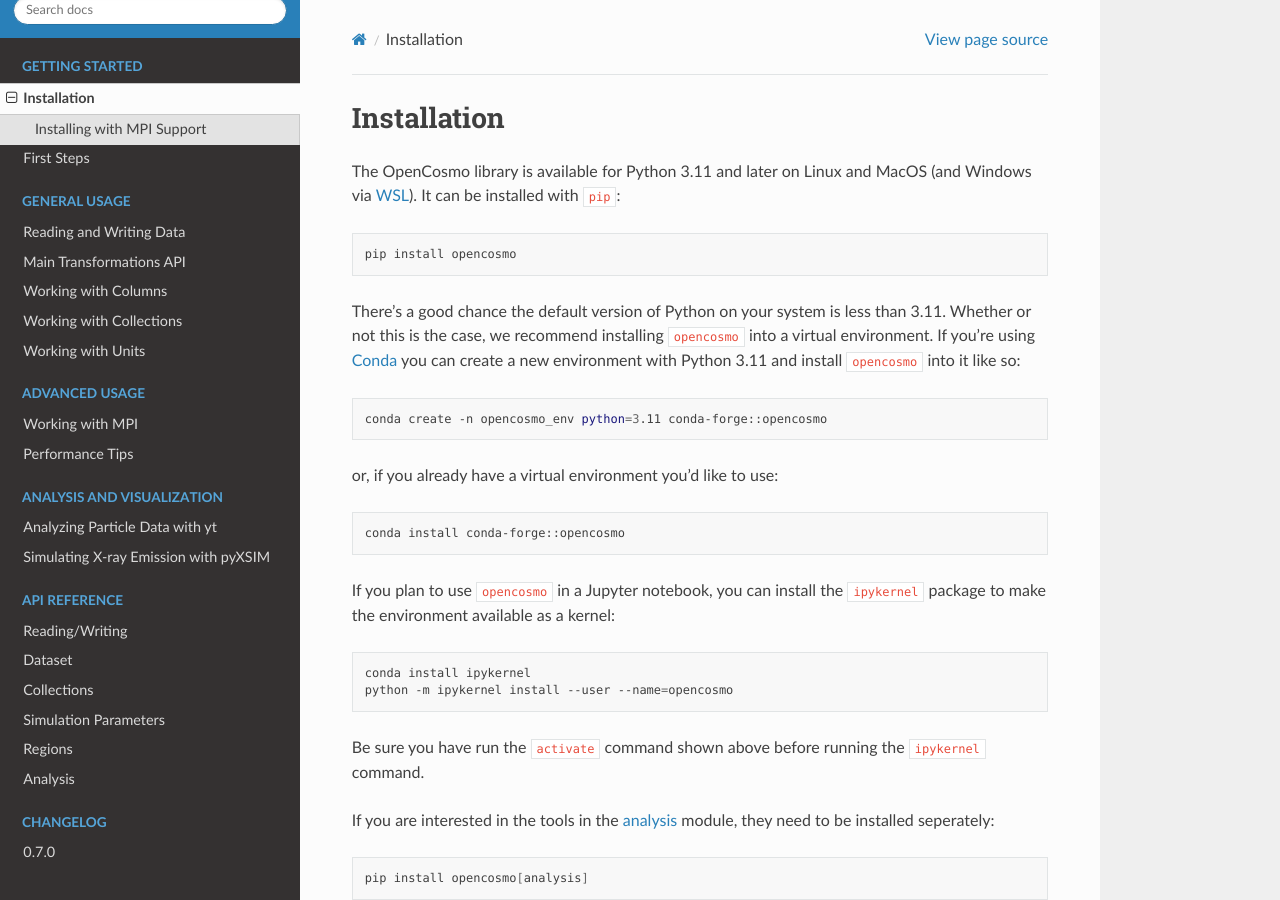
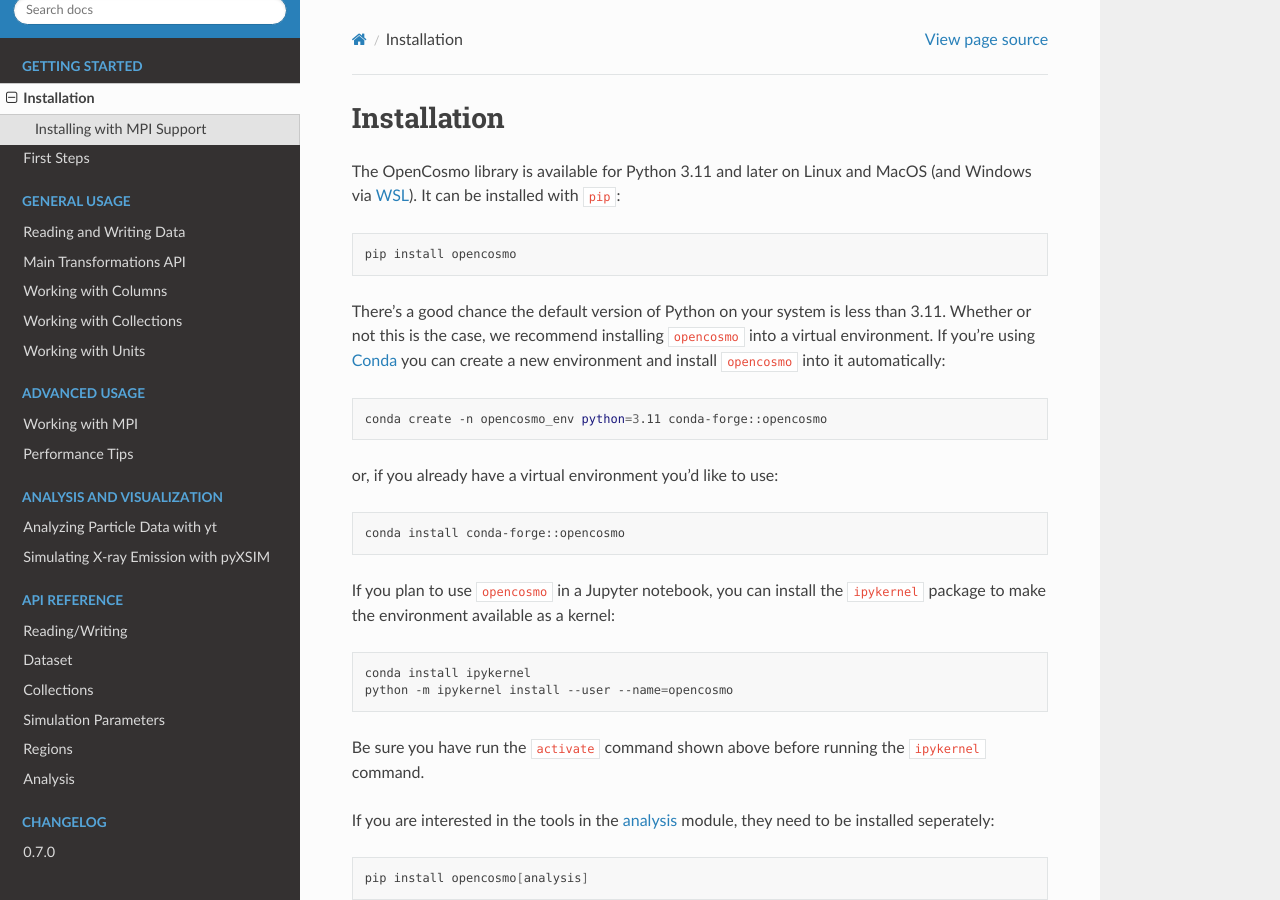
Before and after one commit to ArgonneCPAC/OpenCosmo, a Sphinx documentation site: the page built from docs/source/installation.rst, in a window 1280 px wide and 900 px high. Built offline with Sphinx 7.4.7 and the Read the Docs theme 3.1.0, drawn with Linux system fonts in a browser that asks for light colours.

Commit message:
Small docs update

```diff
--- a/docs/source/installation.rst
+++ b/docs/source/installation.rst
@@ -7,7 +7,7 @@ The OpenCosmo library is available for Python 3.11 and later on Linux and MacOS
 
    pip install opencosmo
 
-There's a good chance the default version of Python on your system is less than 3.11. Whether or not this is the case, we recommend installing :code:`opencosmo` into a virtual environment. If you're using `Conda <https://docs.conda.io/projects/conda/en/stable/:code:user-guide/getting-started.html>`_ you can create a new environment with Python 3.11 and install :code:`opencosmo` into it like so:
+There's a good chance the default version of Python on your system is less than 3.11. Whether or not this is the case, we recommend installing :code:`opencosmo` into a virtual environment. If you're using `Conda <https://docs.conda.io/projects/conda/en/stable/:code:user-guide/getting-started.html>`_ you can create a new environment and install :code:`opencosmo` into it automatically:
 
 .. code-block:: bash
 
```
Also changed, not shown: README.md (+1 -1 lines).
